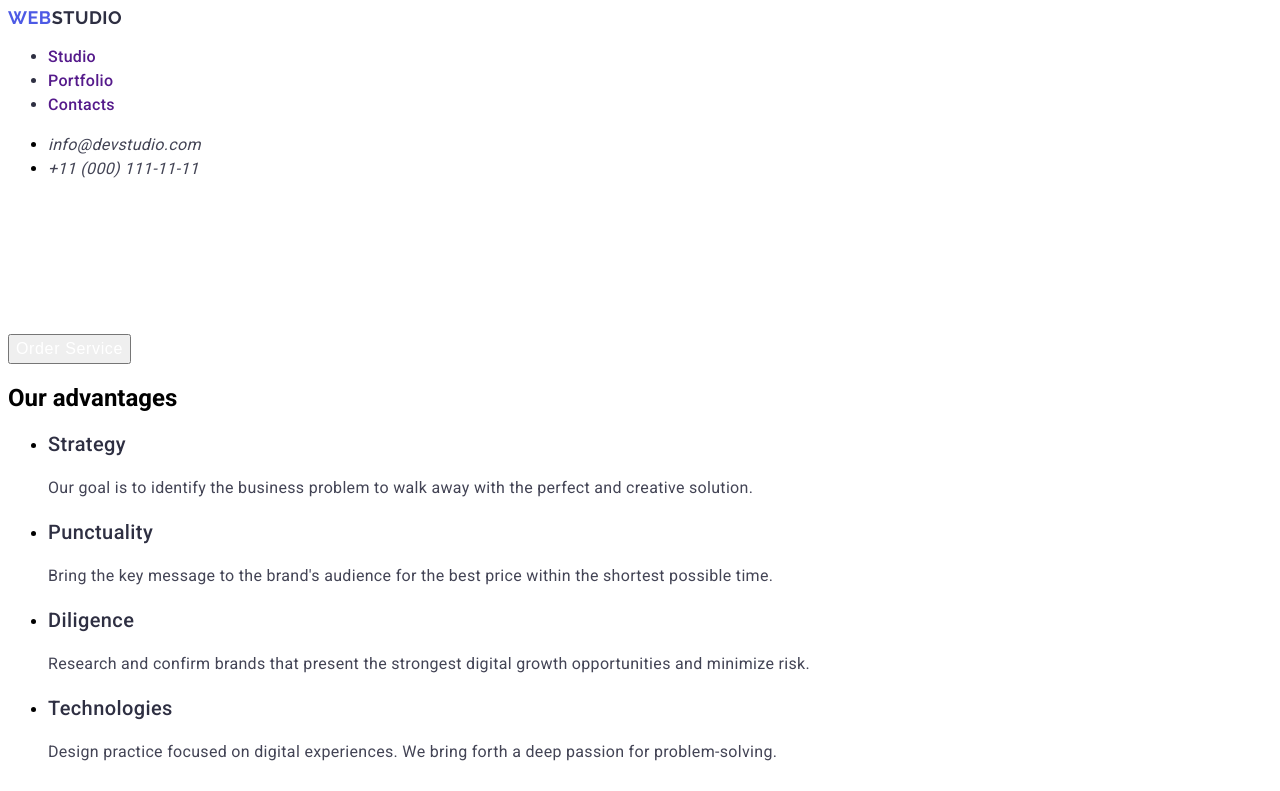
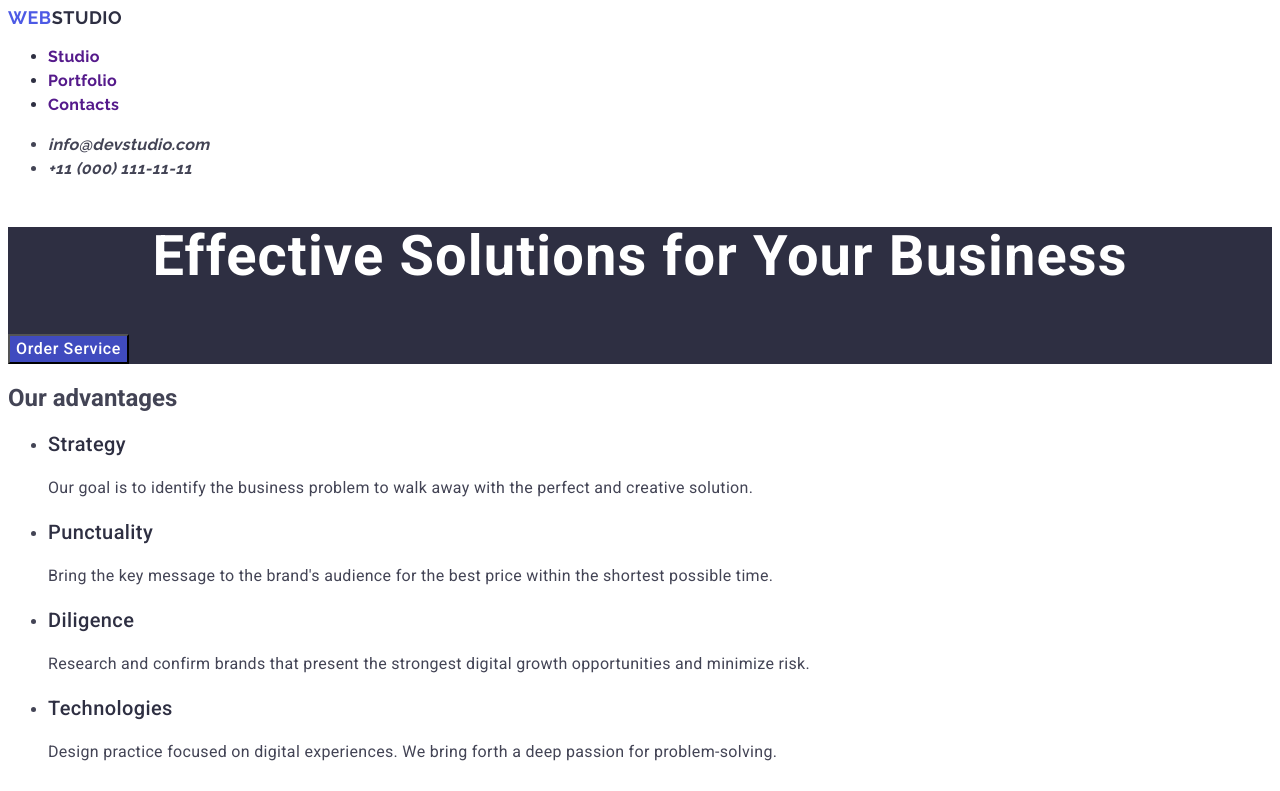
Before and after one commit to gudsasa/goit-markup-hw-02, a plain HTML site: page index.html in a window 1280 px wide. Shown: the top 791 px of the page. Drawn offline with Linux system fonts and the light colour scheme.

Commit message:
goit-markup-hw-02

```diff
--- a/css/styles.css
+++ b/css/styles.css
@@ -1,9 +1,15 @@
 body {
     font-family: 'Raleway', sans-serif;
     font-family: 'Roboto', sans-serif;
-    a {
+    color: #434455;
+    background-color: #FFFFFF;
+
+a {
         text-decoration: none;
     }
+.header-one {
+    font-family: "Raleway", sans-serif
+}
 }
 .header-web-blu {
     color: var(--IRIS, #4D5AE5);
@@ -37,6 +43,9 @@ body {
         line-height: 1.5;
         letter-spacing: 0.02em;
 }
+.main-section-one {
+    background-color: #2e2f42;
+}
 .main-section-chapter {
     color: var(--WHITE, #FFF);
         text-align: center;
@@ -52,6 +61,9 @@ body {
         line-height: 1.5;
         letter-spacing: 0.04em;
         cursor: pointer;
+        background-color: #4D5AE5;
+        font-family: "Roboto", sans-serif;
+        background-color: #404BBF;
 }
 .main-itam-two {
     color: var(--NAVY-BLUE, #2E2F42);
@@ -66,6 +78,10 @@ body {
         font-weight: 400;
         line-height: 1.5;
         letter-spacing: 0.02em;
+}
+.main-section-three: {
+    background-color: #F4F4FD;
+    background-color: #FFFFFF;
 }
 .main-section-three-our {
     color: var(--NAVY-BLUE, #2E2F42);
@@ -140,3 +156,9 @@ body {
         line-height: 1.5;
         letter-spacing: 0.02em;
 }
+.footer-one {
+    background-color: #2e2f42;
+    font-family: "Raleway", sans-serif;
+    line-height: 1.17;
+    color: #4d5ae5;
+}
--- a/index.html
+++ b/index.html
@@ -13,9 +13,9 @@
 </head>
 
 <body>
-    <header>
+    <header class="header-one">
         <nav>
-            <a class="header-nav-web" href="./index.html"><span class="header-web-blu">Web</span>Studio</a>
+            <a class="header-web-blu" href="./index.html">Web<span class="header-nav-web">Studio</span></a>
             <ul>
                 <li class="header-web"><a href="">Studio</a></li>
                 <li class="header-web"><a href="">Portfolio</a></li>
@@ -122,7 +122,7 @@
         </section>
     </main>
     <footer class="footer-one">
-        <a class="footer-web" href="./index.html"><span class="footer-web-blu">Web</span>Studio</a>
+        <a class="footer-web-blu" href="./index.html">Web<span class="footer-web">Studio</span></a>
         <p class="footer-list">Increase the flow of customers and sales for your business with digital marketing & growth solutions.</p>
     </footer>
 </body>
```
